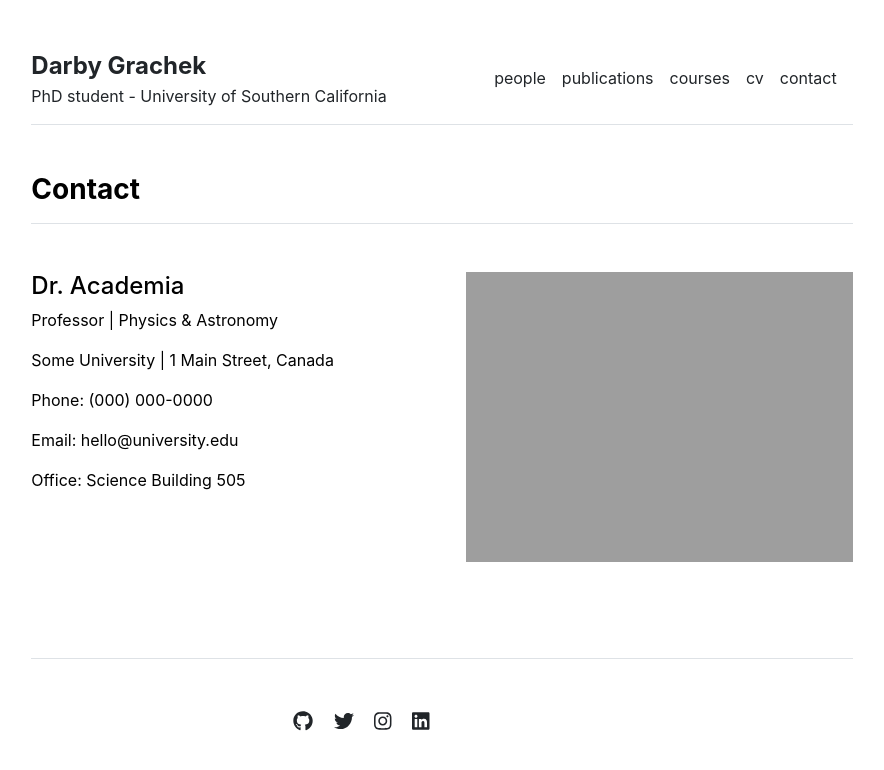
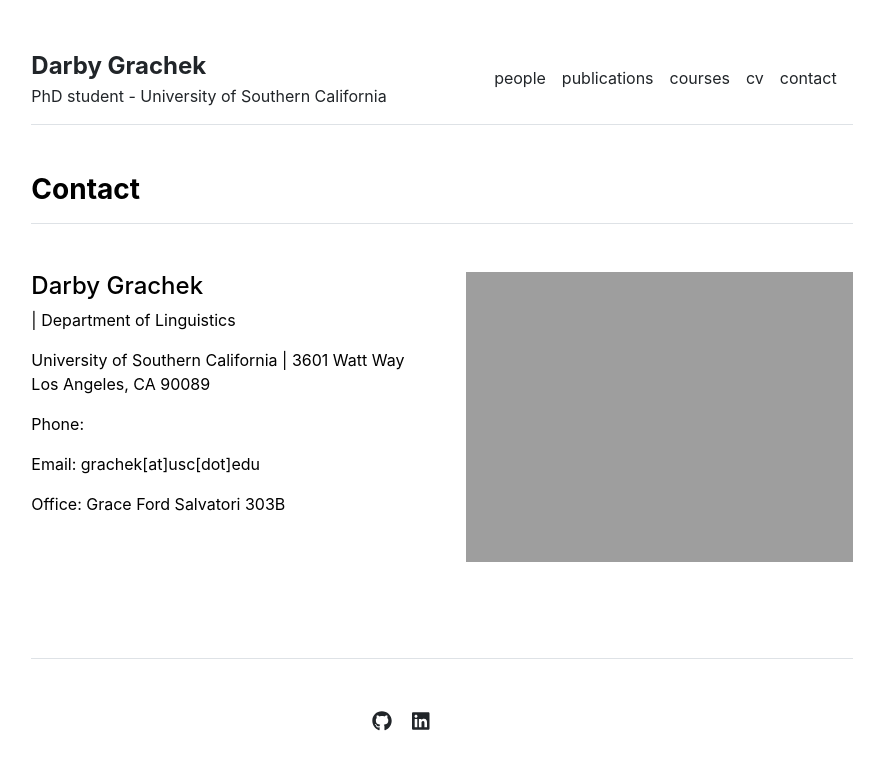
Before and after one commit to darbygrachek/darbygrachek.github.io, a Jekyll site: the page built from contact.md, in a window 1280 px wide. Shown: the top 770 px of the page, without its empty margins (198-1082 px from the left). Built offline with Jekyll 4.4.1, drawn with Linux system fonts in a browser that asks for light colours.

Commit message:
Update settings.yml

```diff
--- a/_data/settings.yml
+++ b/_data/settings.yml
@@ -1,25 +1,26 @@
 menu:
-- {name: 'people', url: '/people'}
-- {name: 'publications', url: '/publications'}
-- {name: 'courses', url: '/courses'}
+- {name: 'people', url: '/presentations'}
+- {name: 'publications', url: '/research'}
+- {name: 'courses', url: '/teaching'}
 - {name: 'cv', url: '/cv'}
 - {name: 'contact', url: '/contact'}
 
-people:
-- {name: 'Primary Investigator', title: 'Researcher', department: 'Physics & Astronomy', institution: 'Some University', institution_address: '1 Main Street, Canada', phone: '(000) 000-0000', email: 'hello@university.edu', office: 'Science Building 505', image: 'assets/img/primary-investigator.jpg', url: 'primary-investigator'}
-- {name: 'Lab Technician', title: 'Researcher', department: 'Physics & Astronomy', institution: 'Some University', institution_address: '1 Main Street, Canada', phone: '(000) 000-0000', email: 'hello@university.edu', office: 'Science Building 505', image: 'assets/img/lab-technician.jpg', url: 'lab-technician'}
-- {name: 'Graduate Student', title: 'Researcher', department: 'Physics & Astronomy', institution: 'Some University', institution_address: '1 Main Street, Canada', phone: '(000) 000-0000', email: 'hello@university.edu', office: 'Science Building 505', image: 'assets/img/graduate-student.jpg', url: 'graduate-student'}
+presentations:
+- {course: 'USC LING 115 (Language and Society)', title: 'Teaching Assistant', dates: 'Aug 2023 - Dec 2023' }
+- {course: 'USC LING 210 (Intro to Linguistics)', title: 'Teaching Assistant', dates: 'Aug 2023 - Dec 2023'}
+- {course: 'MSU LIN 230 (Languages of the World)', title: 'Graduate Instructor', dates: 'June 2020 - August 2020'}
+
+
 
 courses:
-- {name: 'Vector Calculus', url: 'vector-calculus'}
-- {name: 'Quantum Mechanics', url: 'quantum-mechanics'}
-- {name: 'Stellar Structures', url: 'stellar-structures'}
+- {course: 'USC LING 115 (Language and Society)', title: 'Teaching Assistant', dates: 'Aug 2023 - Dec 2023' }
+- {course: 'USC LING 210 (Intro to Linguistics)', title: 'Teaching Assistant', dates: 'Aug 2023 - Dec 2023'}
+- {course: 'MSU LIN 230 (Languages of the World)', title: 'Graduate Instructor', dates: 'June 2020 - August 2020'}
+
 
 social:
-- {icon: 'github', link: 'https://github.com/LeNPaul'}
-- {icon: 'twitter', link: 'https://twitter.com/paululele'}
-- {icon: 'instagram', link: 'https://instagram.com/paululele'}
-- {icon: 'linkedin', link: 'https://linkedin.com/in/lenpaul'}
+- {icon: 'github', link: 'https://github.com/darbygrachek'}
+- {icon: 'linkedin', link: 'https://www.linkedin.com/in/darby-grachek-00b8861b7/'}
 
 contacts:
-- {name: 'Dr. Academia', title: 'Professor', department: 'Physics & Astronomy', institution: 'Some University', institution_address: '1 Main Street, Canada', phone: '(000) 000-0000', email: 'hello@university.edu', office: 'Science Building 505', image: 'assets/img/contact.jpg'}
+- {name: 'Darby Grachek', department: 'Department of Linguistics', institution: 'University of Southern California', institution_address: '3601 Watt Way Los Angeles, CA 90089', email: 'grachek[at]usc[dot]edu', office: 'Grace Ford Salvatori 303B', image: 'assets/img/contact.jpg'}
```
